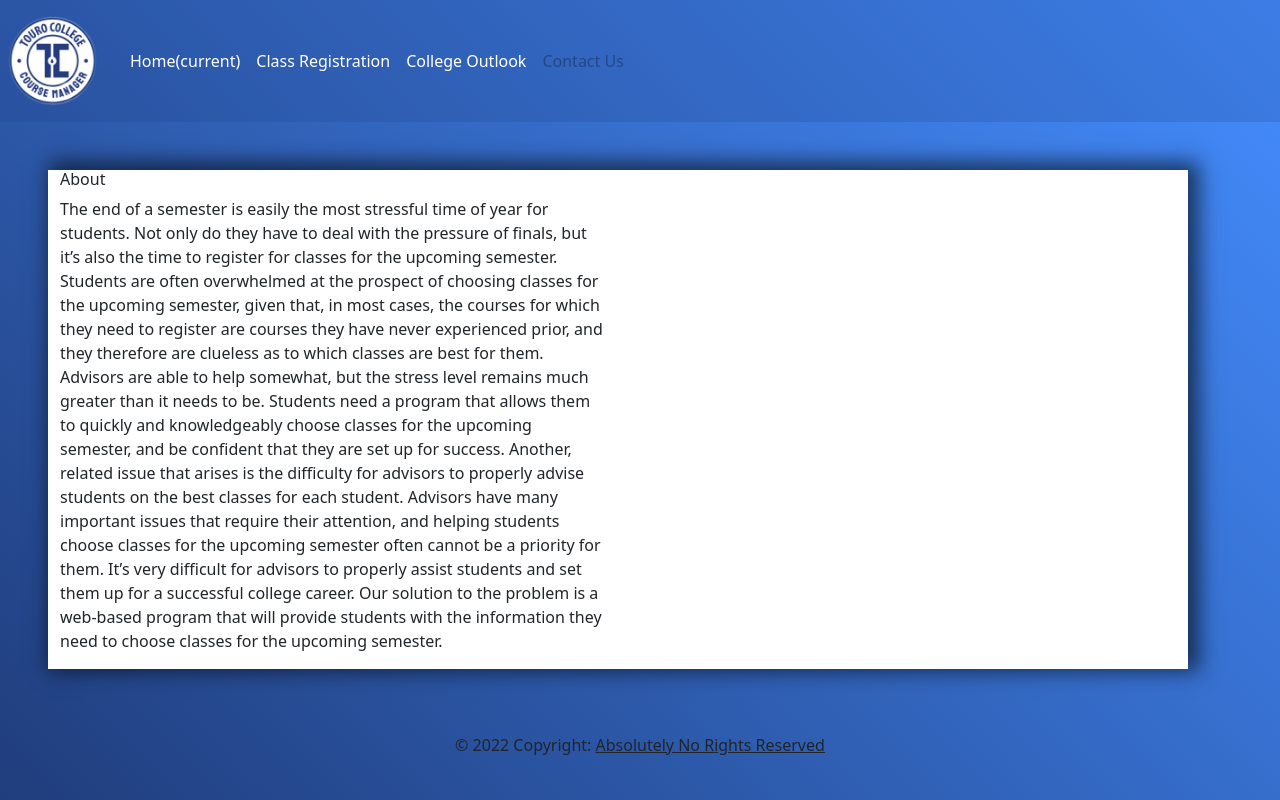
After one commit to davidmenaged/Course-Manager, a PHP site: page /pages/index.php in a window 1280 px wide. The commit adds this page. Run offline with PHP 8.4, Linux system fonts and the light colour scheme.

Commit message:
added index page, fixed footer.php, included menu to the header

```diff
--- a/css/login.css
+++ b/css/login.css
@@ -18,3 +18,11 @@ body {
 #formShadow {
     box-shadow: 6px -3px 20px 5px  #00000099;
 }
+
+.navbar ul li a {
+    color: #ffffff;
+}
+.navbar ul li a:hover {
+    background-color: #448dff;
+    color: #203d50;
+    }
--- /dev/null
+++ b/pages/index.php
@@ -0,0 +1,24 @@
+<?php include "../templates/Header.php"; ?>
+    <div class="container bg-white m-5" id="formShadow">
+        <div class="row">
+            <div class="col-sm-12 col-md-6">
+                <h6>About</h6>
+                <p class="text-justify">The end of a semester is easily the most stressful time of year for students.
+                    Not only do they have to deal with the pressure of finals, but it’s also the time to register for
+                    classes for the upcoming semester. Students are often overwhelmed at the prospect of choosing
+                    classes for the upcoming semester, given that, in most cases, the courses for which they need to
+                    register are courses they have never experienced prior, and they therefore are clueless as to which
+                    classes are best for them. Advisors are able to help somewhat, but the stress level remains much
+                    greater than it needs to be. Students need a program that allows them to quickly and knowledgeably
+                    choose classes for the upcoming semester, and be confident that they are set up for success.
+                    Another, related issue that arises is the difficulty for advisors to properly advise students on the
+                    best classes for each student. Advisors have many important issues that require their attention, and
+                    helping students choose classes for the upcoming semester often cannot be a priority for them. It’s
+                    very difficult for advisors to properly assist students and set them up for a successful college
+                    career. Our solution to the problem is a web-based program that will provide students with the
+                    information they need to choose classes for the upcoming semester.
+                </p>
+            </div>
+        </div>
+    </div>
+<?php include "../templates/Footer.php"; ?>
--- a/php/login.php
+++ b/pages/login.php
@@ -1,5 +1,4 @@
 <?php include "../templates/Header.php"; ?>
-<?php include "../templates/Menu.php"; ?>
     <div class = "container-fluid px-4" id="containerLogin">
         <div class= "" id="centralize">
             <form>
@@ -22,6 +21,4 @@
                 </form>
         </div>
     </div>
-
-
 <?php include "../templates/Footer.php"; ?>
--- a/templates/Footer.php
+++ b/templates/Footer.php
@@ -1,36 +1,8 @@
-<footer class="site-footer fixed-bottom">
-<!--    <div class="container">-->
-<!--        <div class="row">-->
-<!--            <div class="col-sm-12 col-md-6">-->
-<!--                <h6>About</h6>-->
-<!--                <p class="text-justify">The end of a semester is easily the most stressful time of year for students.-->
-<!--                    Not only do they have to deal with the pressure of finals, but it’s also the time to register for-->
-<!--                    classes for the upcoming semester. Students are often overwhelmed at the prospect of choosing-->
-<!--                    classes for the upcoming semester, given that, in most cases, the courses for which they need to-->
-<!--                    register are courses they have never experienced prior, and they therefore are clueless as to which-->
-<!--                    classes are best for them. Advisors are able to help somewhat, but the stress level remains much-->
-<!--                    greater than it needs to be. Students need a program that allows them to quickly and knowledgeably-->
-<!--                    choose classes for the upcoming semester, and be confident that they are set up for success.-->
-<!--                    Another, related issue that arises is the difficulty for advisors to properly advise students on the-->
-<!--                    best classes for each student. Advisors have many important issues that require their attention, and-->
-<!--                    helping students choose classes for the upcoming semester often cannot be a priority for them. It’s-->
-<!--                    very difficult for advisors to properly assist students and set them up for a successful college-->
-<!--                    career. Our solution to the problem is a web-based program that will provide students with the-->
-<!--                    information they need to choose classes for the upcoming semester.-->
-<!--                </p>-->
-<!--            </div>-->
-<!--        </div>-->
-<!--        <hr>-->
-<!--    </div>-->
-    <div class="container text-nowrap">
-        <div class="row ">
-            <div class="col-md-8 col-sm-6 col-xs-12">
-                <p class="copyright-text">Copyright © 2022 Absolutely No Rights Reserved
-                </p>
-            </div>
-
+ <footer>
+        <div class="text-center p-3">
+            © 2022 Copyright:
+            <a class="text-dark" href="#">Absolutely No Rights Reserved</a>
         </div>
-    </div>
-</footer>
+    </footer>
 </body>
 </html>
--- a/templates/Header.php
+++ b/templates/Header.php
@@ -11,3 +11,4 @@
     <link href="../css/login.css" rel="stylesheet"/>
 </head>
 <body>
+<?php include "../templates/Menu.php"; ?>
--- a/templates/Menu.php
+++ b/templates/Menu.php
@@ -1,10 +1,10 @@
 <header>
     <nav class="navbar navbar-expand-lg navbar-light" style="background-color: #203d7c33;">
-        <a class="navbar-brand p-2" href="#"><img src="\Course-Manager\templates\CourseManagerLogo.png" width="auto" height="90" alt="Logo" id="CourseManagerLogo.png" /></a>
+        <a class="navbar-brand p-2" href="\Course-Manager\pages\login.php"><img src="\Course-Manager\media\CourseManagerLogo.png" width="auto" height="90" alt="Logo" id="CourseManagerLogo.png" /></a>
         <div class="collapse navbar-collapse" id="navbarNav">
             <ul class="navbar-nav">
                 <li class="nav-item active">
-                    <a class="nav-link" href="#">Home <span class="sr-only">(current)</span></a>
+                    <a class="nav-link" href="\Course-Manager\pages\index.php">Home<span class="sr-only">(current)</span></a>
                 </li>
                 <li class="nav-item">
                     <a class="nav-link" href="#">Class Registration</a>
@@ -13,7 +13,7 @@
                     <a class="nav-link" href="#">College Outlook</a>
                 </li>
                 <li class="nav-item">
-                    <a class="nav-link disabled" href="#">To-Do</a>
+                    <a class="nav-link disabled" href="#">Contact Us</a>
                 </li>
             </ul>
         </div>
```
Also changed, not shown: media/CourseManagerLogo.png (renamed from templates/CourseManagerLogo.png).
